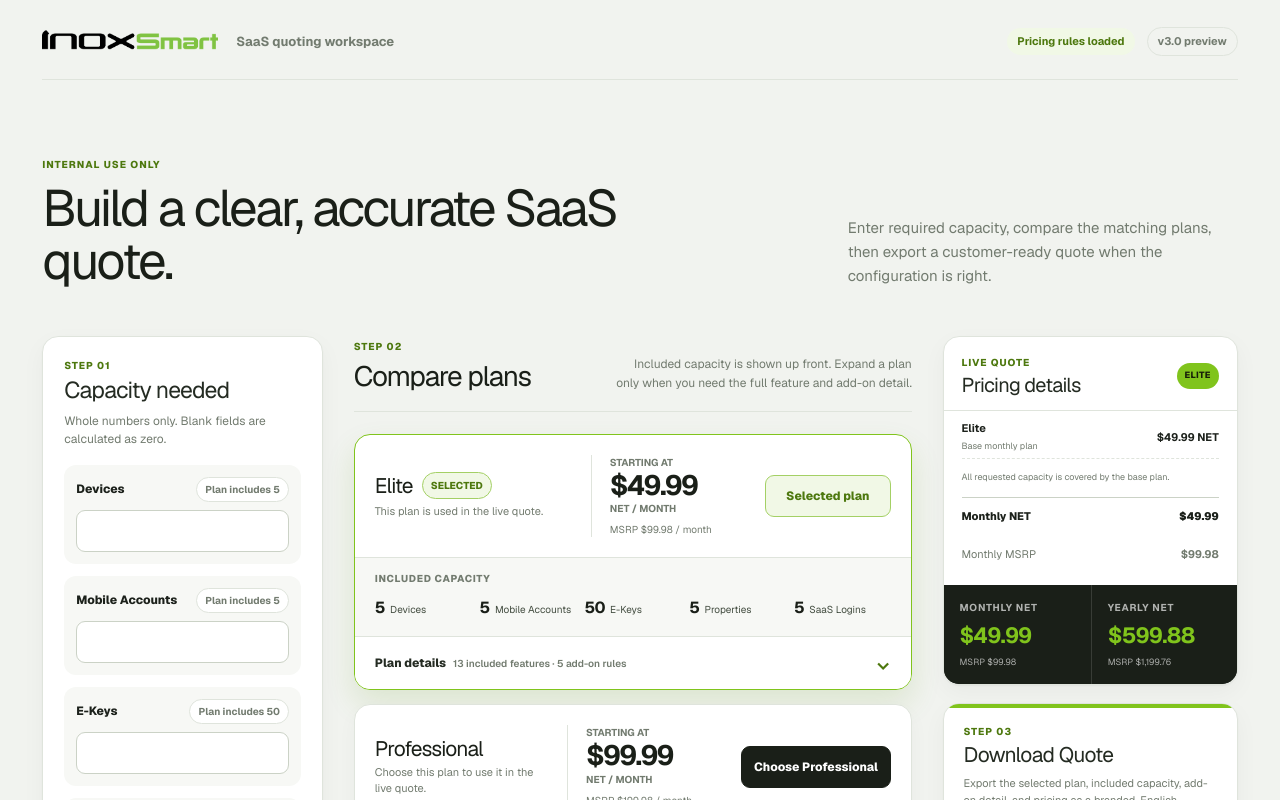
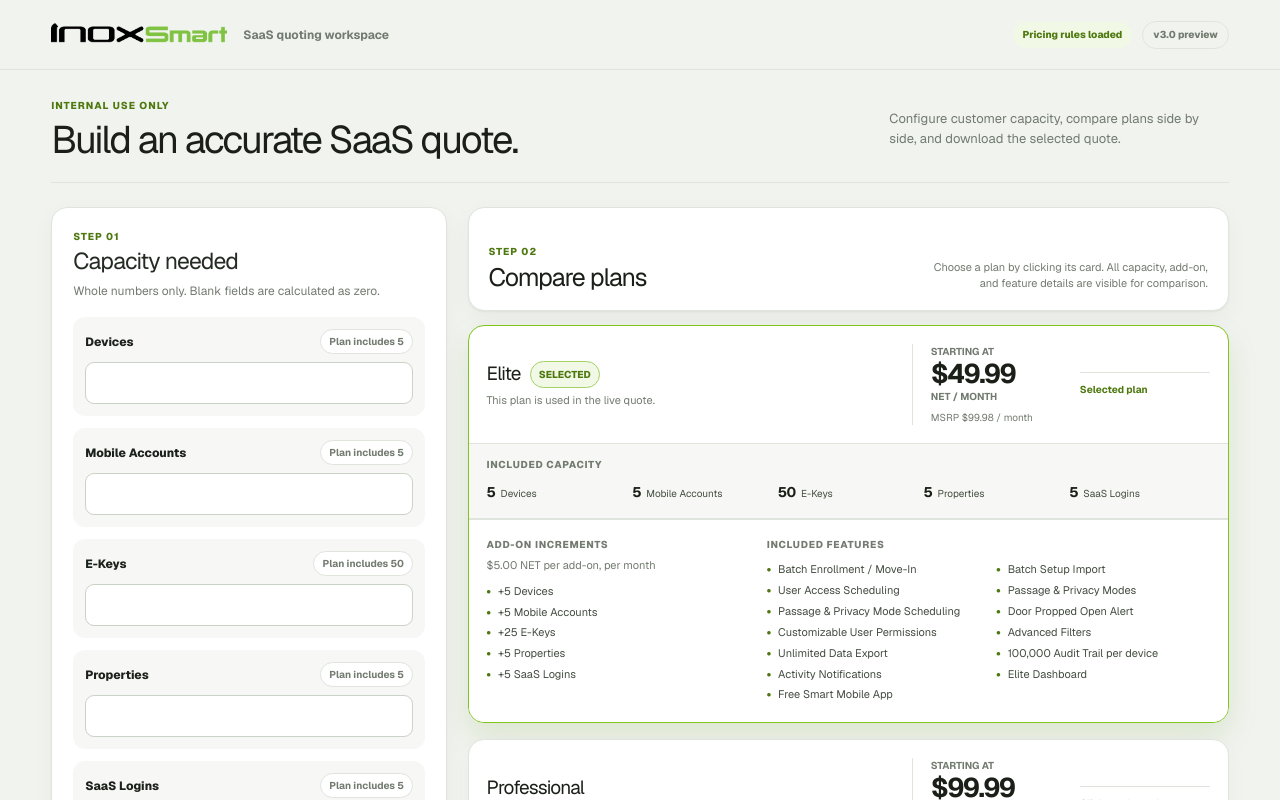
Before and after one commit to imayden/inox-smart-saas-quoting-tool, a Next.js app: page / in a window 1280 px wide. Shown: the top 800 px of the page. Built offline with nearby package versions, Linux system fonts and the light colour scheme.

Commit message:
Refine v3 aligned quote workspace

```diff
--- a/app/components/PlanSelector.module.css
+++ b/app/components/PlanSelector.module.css
@@ -304,6 +304,125 @@
   grid-template-columns: repeat(2, minmax(0, 1fr));
 }
 
+.catalog .list {
+  align-items: stretch;
+  grid-template-columns: repeat(3, minmax(0, 1fr));
+  gap: 16px;
+}
+
+.catalog .card {
+  cursor: pointer;
+  height: 100%;
+}
+
+.catalog .card:focus-visible {
+  outline: 3px solid color-mix(in srgb, var(--brand) 46%, transparent);
+  outline-offset: 3px;
+}
+
+.catalog .cardTop {
+  align-items: start;
+  grid-template-columns: 1fr;
+  gap: 13px;
+  padding: 18px;
+}
+
+.catalog .planTitleRow h3 {
+  font-size: 19px;
+}
+
+.catalog .priceBlock {
+  border-left: 0;
+  border-top: 1px solid var(--border);
+  min-width: 0;
+  padding: 12px 0 0;
+}
+
+.catalog .priceBlock strong {
+  font-size: 27px;
+}
+
+.selectHint {
+  border-top: 1px solid var(--border);
+  color: var(--text-muted);
+  display: flex;
+  font-size: 10px;
+  font-weight: 700;
+  min-height: 25px;
+  padding-top: 9px;
+}
+
+.selected .selectHint {
+  color: var(--brand-ink);
+}
+
+.catalog .capacityGroup {
+  padding: 13px 18px 15px;
+}
+
+.catalog .capacityList {
+  gap: 5px;
+  grid-template-columns: 1fr;
+}
+
+.catalog .capacityList li {
+  align-items: baseline;
+}
+
+.catalog .capacityList strong {
+  font-size: 14px;
+}
+
+.catalog .details summary {
+  display: none;
+}
+
+.catalog .detailsBody {
+  gap: 20px;
+  grid-template-columns: 1fr;
+  padding: 17px 18px 20px;
+}
+
+.catalog .addonList,
+.catalog .featureList {
+  font-size: 11px;
+  grid-template-columns: 1fr;
+}
+
+@media (max-width: 1280px) and (min-width: 981px) {
+  .catalog .list {
+    grid-template-columns: 1fr;
+  }
+
+  .catalog .cardTop {
+    align-items: center;
+    grid-template-columns: minmax(150px, 1fr) auto minmax(130px, auto);
+  }
+
+  .catalog .priceBlock {
+    border-left: 1px solid var(--border);
+    border-top: 0;
+    min-width: 155px;
+    padding: 0 0 0 18px;
+  }
+
+  .catalog .selectHint {
+    min-width: 0;
+  }
+
+  .catalog .capacityList {
+    grid-template-columns: repeat(5, minmax(0, 1fr));
+  }
+
+  .catalog .detailsBody {
+    grid-template-columns: minmax(190px, 0.74fr) minmax(0, 1.26fr);
+  }
+
+  .catalog .featureList {
+    grid-template-columns: repeat(2, minmax(0, 1fr));
+  }
+}
+
 @media (max-width: 1150px) {
   .cardTop {
     grid-template-columns: minmax(150px, 1fr) auto;
--- a/app/components/PlanSelector.tsx
+++ b/app/components/PlanSelector.tsx
@@ -21,7 +21,10 @@ export function PlanSelector({
   catalog = false,
 }: PlanSelectorProps) {
   return (
-    <section className={styles.section} aria-label="Available SaaS plans">
+    <section
+      className={`${styles.section} ${catalog ? styles.catalog : ""}`}
+      aria-label="Available SaaS plans"
+    >
       {!catalog && (
         <div className={styles.headerRow}>
           <div>
@@ -47,8 +50,22 @@ export function PlanSelector({
           return (
             <li key={plan.id}>
               <article
+                aria-pressed={catalog ? selected : undefined}
                 className={`${styles.card} ${selected ? styles.selected : ""}`}
                 data-selected={selected || undefined}
+                onClick={catalog ? () => onSelect(plan.id) : undefined}
+                onKeyDown={
+                  catalog
+                    ? (event) => {
+                        if (event.key === "Enter" || event.key === " ") {
+                          event.preventDefault();
+                          onSelect(plan.id);
+                        }
+                      }
+                    : undefined
+                }
+                role={catalog ? "button" : undefined}
+                tabIndex={catalog ? 0 : undefined}
               >
                 <div className={styles.cardTop}>
                   <div className={styles.planIdentity}>
@@ -72,6 +89,11 @@ export function PlanSelector({
                     </p>
                   </div>
 
+                  {catalog ? (
+                    <span className={styles.selectHint}>
+                      {selected ? "Selected plan" : "Click card to select"}
+                    </span>
+                  ) : (
                     <button
                       aria-pressed={selected}
                       className={styles.selectButton}
@@ -80,6 +102,7 @@ export function PlanSelector({
                     >
                       {selected ? "Selected plan" : `Choose ${plan.name}`}
                     </button>
+                  )}
                 </div>
 
                 <div className={styles.capacityGroup}>
@@ -94,7 +117,7 @@ export function PlanSelector({
                   </ul>
                 </div>
 
-                <details className={styles.details}>
+                <details className={styles.details} open={catalog}>
                   <summary>
                     <span>
                       Plan details
--- a/app/components/PricingConfigurator.module.css
+++ b/app/components/PricingConfigurator.module.css
@@ -1,26 +1,31 @@
 .page {
-  margin: 0 auto;
-  max-width: 1680px;
+  --page-gutter: clamp(20px, 4vw, 72px);
   min-height: 100vh;
-  padding: 22px clamp(20px, 3.3vw, 56px) 72px;
+  padding: 0 var(--page-gutter) 64px;
 }
 
 .topbar {
   align-items: center;
+  backdrop-filter: blur(14px);
+  background: color-mix(in srgb, var(--background) 94%, transparent);
   border-bottom: 1px solid var(--border);
   display: flex;
+  height: 70px;
   justify-content: space-between;
-  min-height: 58px;
-  padding-bottom: 18px;
+  margin: 0 calc(var(--page-gutter) * -1);
+  padding: 0 var(--page-gutter);
+  position: sticky;
+  top: 0;
+  z-index: 20;
 }
 
 .brand {
   align-items: center;
   color: var(--text-muted);
   display: inline-flex;
-  font-size: 13px;
+  font-size: 12px;
   font-weight: 650;
-  gap: 18px;
+  gap: 16px;
   text-decoration: none;
 }
 
@@ -33,14 +38,14 @@
 .topbarMeta {
   align-items: center;
   display: flex;
-  gap: 12px;
+  gap: 10px;
 }
 
 .saveState,
 .version {
   border-radius: 999px;
-  font-size: 11px;
-  font-weight: 700;
+  font-size: 10px;
+  font-weight: 750;
   line-height: 1;
   padding: 8px 10px;
   white-space: nowrap;
@@ -56,47 +61,53 @@
   color: var(--text-muted);
 }
 
+.contentFrame {
+  margin: 0 auto;
+  max-width: 1600px;
+}
+
 .intro {
-  align-items: end;
-  display: flex;
-  gap: 48px;
-  justify-content: space-between;
-  padding: clamp(34px, 6vw, 78px) 0 clamp(28px, 4vw, 48px);
+  align-items: center;
+  border-bottom: 1px solid var(--border);
+  display: grid;
+  gap: 30px;
+  grid-template-columns: minmax(0, 1fr) minmax(260px, 0.42fr);
+  padding: 28px 0 22px;
 }
 
 .intro h1 {
   color: var(--ink);
-  font-size: clamp(31px, 4vw, 52px);
+  font-size: clamp(32px, 3vw, 44px);
   letter-spacing: -0.052em;
   line-height: 1.04;
-  margin-top: 10px;
-  max-width: 680px;
+  margin-top: 7px;
 }
 
 .intro > p {
   color: var(--text-muted);
-  font-size: 15px;
-  line-height: 1.6;
-  max-width: 390px;
+  font-size: 13px;
+  line-height: 1.55;
+  max-width: 360px;
 }
 
 .workspace {
   align-items: start;
   display: grid;
-  gap: clamp(20px, 2.4vw, 38px);
-  grid-template-columns: minmax(260px, 0.78fr) minmax(470px, 1.55fr) minmax(270px, 0.82fr);
+  gap: clamp(18px, 1.6vw, 28px);
+  grid-template-columns: minmax(275px, 0.8fr) minmax(620px, 2.05fr) minmax(315px, 0.9fr);
+  padding-top: 24px;
 }
 
 .stickyPanel {
   position: sticky;
-  top: 20px;
+  top: 88px;
 }
 
 .configureHint {
   color: var(--text-muted);
-  font-size: 12px;
-  line-height: 1.55;
-  margin: 14px 8px 0;
+  font-size: 11px;
+  line-height: 1.5;
+  margin: 12px 7px 0;
 }
 
 .plansColumn {
@@ -105,32 +116,36 @@
 
 .sectionHeader {
   align-items: end;
-  border-bottom: 1px solid var(--border);
+  background: var(--surface);
+  border: 1px solid var(--border);
+  border-radius: var(--radius-xl);
+  box-shadow: var(--shadow-sm);
   display: flex;
-  gap: 24px;
+  gap: 20px;
   justify-content: space-between;
-  margin-bottom: 22px;
-  padding: 3px 0 19px;
+  margin-bottom: 14px;
+  min-height: 104px;
+  padding: 18px 20px;
 }
 
 .sectionHeader h2 {
   color: var(--ink);
-  font-size: 28px;
+  font-size: 25px;
   letter-spacing: -0.045em;
-  margin-top: 7px;
+  margin-top: 5px;
 }
 
 .sectionHeader > p {
   color: var(--text-muted);
-  font-size: 12px;
-  line-height: 1.55;
-  max-width: 300px;
+  font-size: 11px;
+  line-height: 1.5;
+  max-width: 295px;
   text-align: right;
 }
 
-@media (max-width: 1190px) {
+@media (max-width: 1360px) {
   .workspace {
-    grid-template-columns: minmax(250px, 0.78fr) minmax(500px, 1.55fr);
+    grid-template-columns: minmax(250px, 0.78fr) minmax(540px, 1.5fr);
   }
 
   .quoteColumn {
@@ -140,17 +155,13 @@
   .quoteColumn .stickyPanel {
     align-items: start;
     display: grid;
-    gap: 22px;
+    gap: 20px;
     grid-template-columns: minmax(0, 0.95fr) minmax(0, 1.05fr);
     position: static;
   }
 }
 
 @media (max-width: 980px) {
-  .page {
-    padding-bottom: 48px;
-  }
-
   .workspace {
     grid-template-columns: 1fr;
   }
@@ -172,7 +183,8 @@
 
 @media (max-width: 680px) {
   .page {
-    padding: 16px 16px 40px;
+    --page-gutter: 16px;
+    padding-bottom: 36px;
   }
 
   .topbar,
@@ -183,13 +195,18 @@
   }
 
   .topbar {
-    gap: 16px;
+    height: auto;
+    min-height: 66px;
+    padding-bottom: 13px;
+    padding-top: 13px;
   }
 
   .brand {
-    align-items: flex-start;
-    flex-direction: column;
-    gap: 8px;
+    gap: 10px;
+  }
+
+  .logo {
+    width: 152px;
   }
 
   .topbarMeta {
@@ -197,8 +214,9 @@
   }
 
   .intro {
-    gap: 16px;
-    padding: 36px 0 30px;
+    gap: 13px;
+    grid-template-columns: 1fr;
+    padding: 25px 0 20px;
   }
 
   .intro h1 {
@@ -206,7 +224,8 @@
   }
 
   .sectionHeader {
-    gap: 12px;
+    gap: 10px;
+    min-height: 0;
   }
 
   .sectionHeader > p {
--- a/app/components/PricingConfigurator.tsx
+++ b/app/components/PricingConfigurator.tsx
@@ -72,16 +72,17 @@ export function PricingConfigurator() {
         </div>
       </header>
 
-      <div className={styles.intro}>
+      <div className={styles.contentFrame}>
+        <section className={styles.intro} aria-label="Quoting tool overview">
           <div>
             <p className="section-kicker">{APP_CONFIG.eyebrow}</p>
-          <h1>Build a clear, accurate SaaS quote.</h1>
+            <h1>Build an accurate SaaS quote.</h1>
           </div>
           <p>
-          Enter required capacity, compare the matching plans, then export a
-          customer-ready quote when the configuration is right.
+            Configure customer capacity, compare plans side by side, and download the
+            selected quote.
           </p>
-      </div>
+        </section>
 
         <div className={styles.workspace} id="configure">
           <aside className={styles.configureColumn} aria-label="Capacity configuration">
@@ -93,8 +94,8 @@ export function PricingConfigurator() {
                 variant="workspace"
               />
               <p className={styles.configureHint}>
-              We select the lowest-cost plan that covers your entered capacity. You can
-              still choose another plan below.
+                The lowest-cost matching plan is selected automatically. You can select
+                another plan at any time.
               </p>
             </div>
           </aside>
@@ -105,7 +106,7 @@ export function PricingConfigurator() {
                 <p className="section-kicker">Step 02</p>
                 <h2>Compare plans</h2>
               </div>
-            <p>Included capacity is shown up front. Expand a plan only when you need the full feature and add-on detail.</p>
+              <p>Choose a plan by clicking its card. All capacity, add-on, and feature details are visible for comparison.</p>
             </header>
             <PlanSelector
               autoMatched={autoMatched}
@@ -122,6 +123,7 @@ export function PricingConfigurator() {
             </div>
           </aside>
         </div>
+      </div>
     </main>
   );
 }
```
Lines whose indentation alone changed are shown as unchanged.
